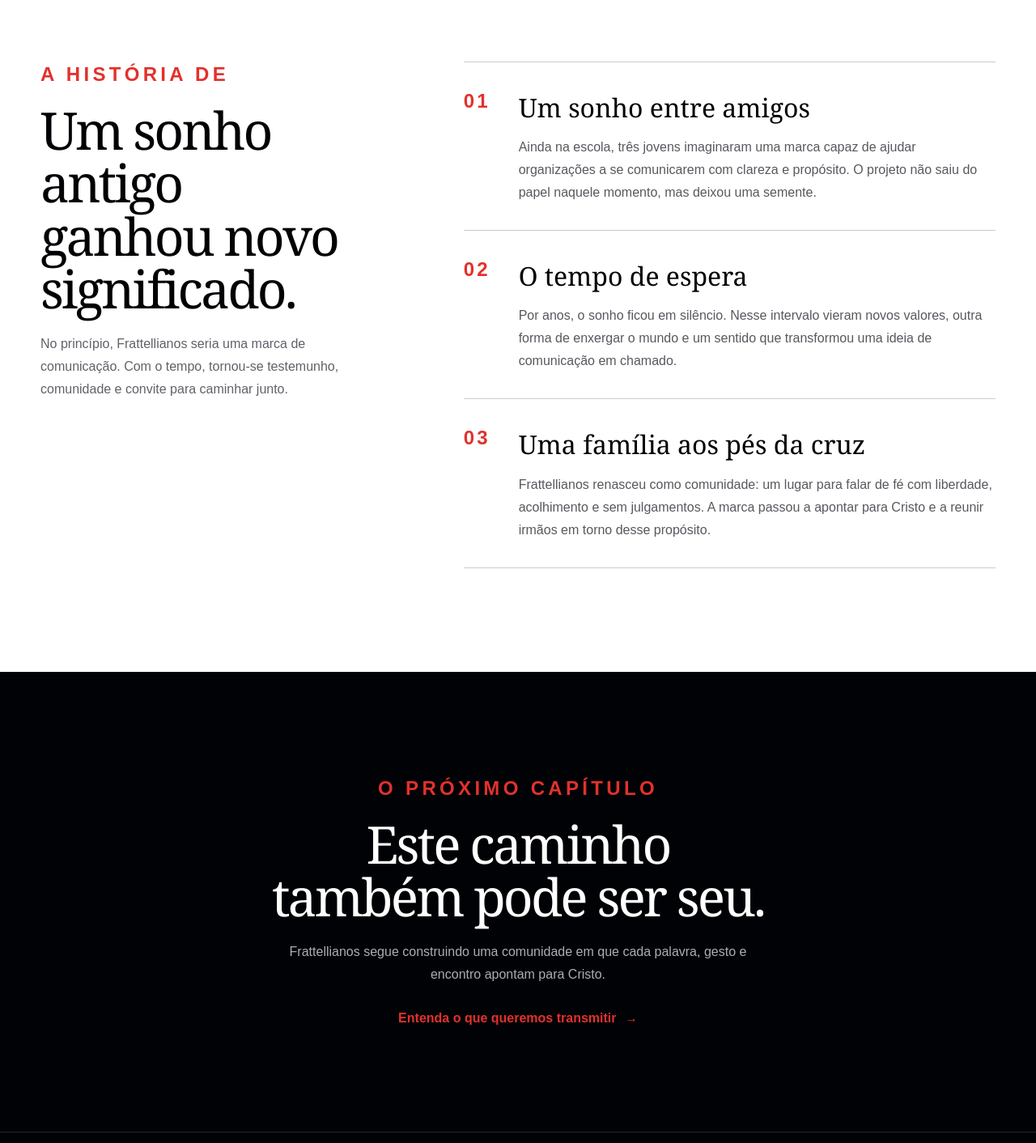
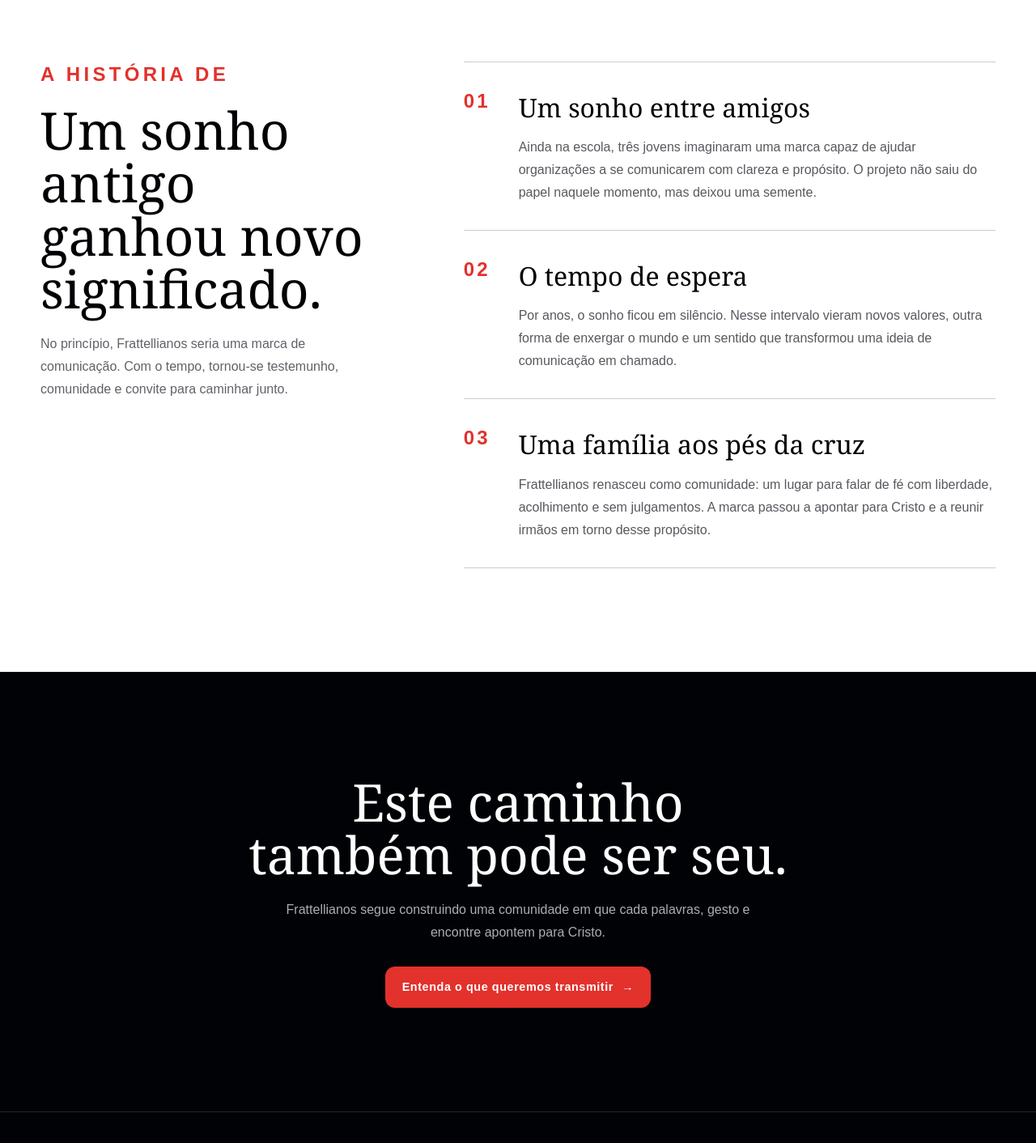
Before and after one commit to iweti/Frattellianos, a Next.js app: page / in a window 1280 px wide. Shown: the part 899-2311 px from the top of the page at 81% size. Built offline with nearby package versions, Linux system fonts and the light colour scheme.

Commit message:
feat: separa missão e palavra

```diff
--- a/src/app/page.tsx
+++ b/src/app/page.tsx
@@ -25,7 +25,7 @@
 
 export default function Home() {
   const buttonClasses =
-    "inline-flex min-h-[3.15rem] items-center justify-center rounded-[0.2rem] border border-transparent px-5 py-[0.85rem] text-[0.9rem] font-extrabold tracking-[0.04em] no-underline max-[620px]:w-full";
+    "inline-flex min-h-[3.15rem] items-center justify-center rounded-[0.75rem] border border-transparent px-5 py-[0.85rem] text-[0.9rem] font-extrabold tracking-[0.04em] no-underline max-[620px]:w-full";
 
   return (
     <>
@@ -88,7 +88,7 @@
           <div className="self-start min-[901px]:sticky min-[901px]:top-32">
             <Eyebrow>A história de</Eyebrow>
             <h2
-              className="mb-[1.4rem] text-balance font-serif text-[clamp(2.2rem,5vw,4.6rem)] leading-[1.02] font-normal tracking-[-0.045em]"
+              className="mb-[1.4rem] text-balance font-serif text-[clamp(2.2rem,5vw,4.6rem)] leading-[1.02] font-normal"
               id="story-title"
             >
               Um sonho antigo ganhou novo significado.
@@ -123,19 +123,22 @@
           className="mx-auto w-[calc(100%-2rem)] max-w-230 py-[clamp(5rem,10vw,9rem)] text-center"
           aria-labelledby="invitation-title"
         >
-          <Eyebrow>O próximo capítulo</Eyebrow>
           <h2
-            className="mb-[1.4rem] text-balance font-serif text-[clamp(2.2rem,5vw,4.6rem)] leading-[1.02] font-normal tracking-[-0.045em]"
+            className="mb-[1.4rem] text-balance font-serif text-[clamp(2.2rem,5vw,4.6rem)] leading-[1.02] font-normal"
             id="invitation-title"
           >
             Este caminho também pode ser seu.
           </h2>
           <p className="mx-auto mb-7 max-w-xl text-base leading-7 text-muted">
-            Frattellianos segue construindo uma comunidade em que cada palavra,
-            gesto e encontro apontam para Cristo.
+            Frattellianos segue
+            construindo uma comunidade em que cada palavras, gesto e
+            encontre apontem para Cristo.
           </p>
           <Link
-            className="inline-flex items-center gap-[0.65rem] font-extrabold text-brand-red no-underline hover:text-[#ff4b46]"
+            className={joinClasses(
+              buttonClasses,
+              "inline-flex items-center gap-[0.65rem] font-extrabold bg-brand-red text-white no-underline hover:bg-[#ff4b46]"
+            )}
             href="/mensagem"
           >
             Entenda o que queremos transmitir <span aria-hidden="true">→</span>
```
